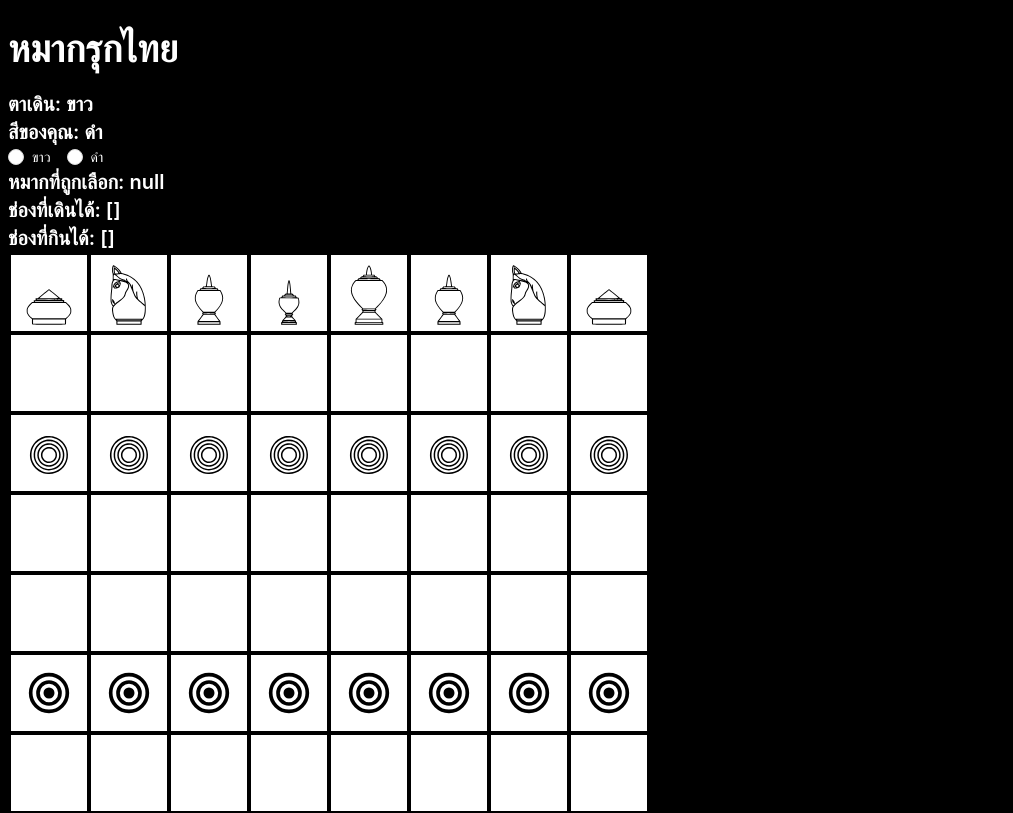
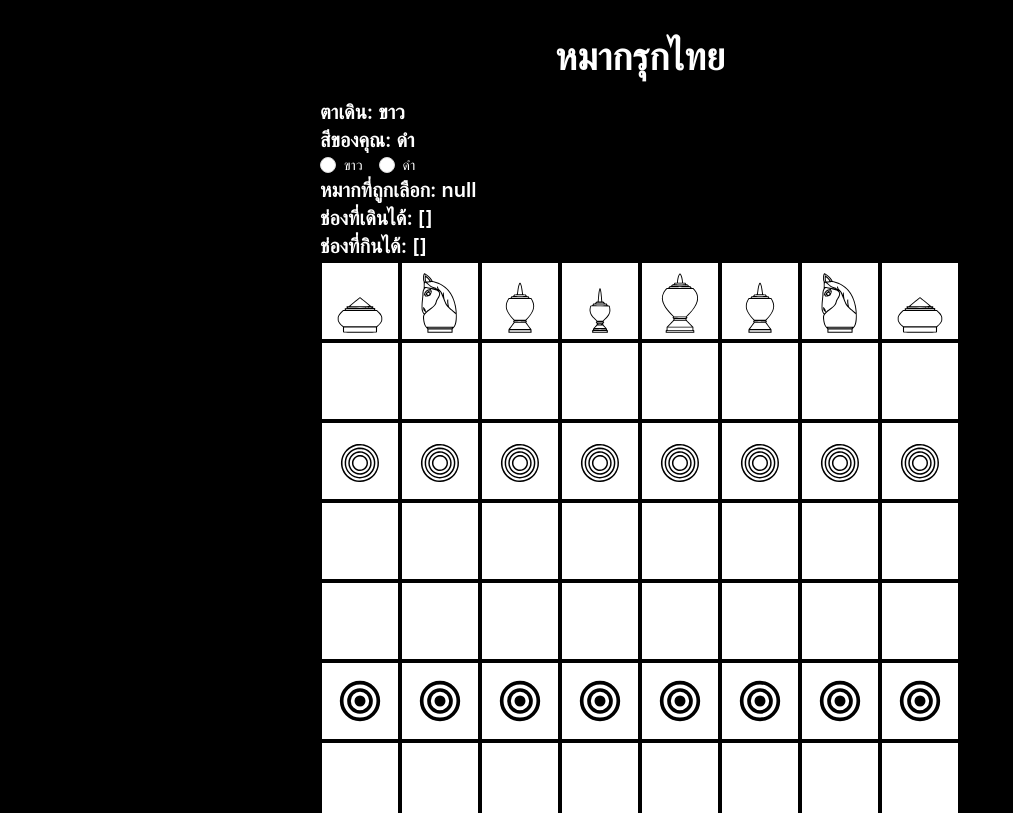
Before and after one commit to klinsc/makruk, a Next.js app: page / in a window 1280 px wide. Shown: the top 813 px of the page, without its empty margins (0-1013 px from the left). Built offline with nearby package versions, Linux system fonts and the light colour scheme.

Commit message:
altered: components ordering

```diff
--- a/src/pages/index.tsx
+++ b/src/pages/index.tsx
@@ -676,6 +676,15 @@ export default function Home() {
         <link rel="icon" href="/favicon.ico" />
       </Head>
       <main className={`${inter.className}`}>
+        <Row>
+          {/* เฮดเดอร์ */}
+          <Col
+            span={24}
+            style={{
+              display: 'flex',
+              flexDirection: 'column',
+              alignItems: 'center',
+            }}>
             <Typography.Title
               level={1}
               style={{
@@ -683,13 +692,29 @@ export default function Home() {
               }}>
               หมากรุกไทย
             </Typography.Title>
+          </Col>
+
+          {/* รายละเอียดบนกระดาน */}
+          <Col
+            span={24}
+            style={{
+              display: 'flex',
+              flexDirection: 'column',
+              alignItems: 'center',
+            }}>
+            <div
+              style={{
+                width: 640,
+              }}>
               <Typography.Title
                 level={4}
                 style={{
                   margin: 0,
                   color: '#fff',
                 }}>
-          {`ตาเดิน: ${turn === 'WHITE' ? 'ขาว' : 'ดำ'}`}
+                {`ตาเดิน: ${
+                  turn === 'WHITE' ? 'ขาว' : 'ดำ'
+                }`}
               </Typography.Title>
               <Typography.Title
                 level={4}
@@ -749,7 +774,17 @@ export default function Home() {
                   eatablePositions,
                 )}`}
               </Typography.Title>
+            </div>
+          </Col>
 
+          {/* กระดาน  */}
+          <Col
+            span={24}
+            style={{
+              display: 'flex',
+              flexDirection: 'column',
+              alignItems: 'center',
+            }}>
             <div
               style={{
                 width: 640,
@@ -782,10 +817,12 @@ export default function Home() {
                     // get the piece object
                     const pieceObject = pieceId
                       ? whitePieces.find(
-                      (item) => item && item.id === pieceId,
+                          (item) =>
+                            item && item.id === pieceId,
                         ) ||
                         blackPieces.find(
-                      (item) => item && item.id === pieceId,
+                          (item) =>
+                            item && item.id === pieceId,
                         )
                       : null
 
@@ -817,7 +854,8 @@ export default function Home() {
                     // check if the position is eatable
                     let isEatablePosition = false
                     if (eatablePositions.length > 0) {
-                  isEatablePosition = eatablePositions.some(
+                      isEatablePosition =
+                        eatablePositions.some(
                           (item) =>
                             item[0] === i && item[1] === j,
                         )
@@ -831,7 +869,8 @@ export default function Home() {
                           // if the piece is selected, add a bigger dashed border
                           border:
                             pieceObject &&
-                        selectedPieceId === pieceObject.id
+                            selectedPieceId ===
+                              pieceObject.id
                               ? '4px dashed #000'
                               : '2px solid #000',
 
@@ -844,7 +883,8 @@ export default function Home() {
                           // add shadow if the piece is selected
                           boxShadow:
                             pieceObject &&
-                        selectedPieceId === pieceObject.id
+                            selectedPieceId ===
+                              pieceObject.id
                               ? '0 0 10px 5px #000'
                               : '',
                         }}>
@@ -854,12 +894,14 @@ export default function Home() {
                             alt="chess"
                             // if the piece is selected, make it bigger
                             width={
-                          selectedPieceId === pieceObject.id
+                              selectedPieceId ===
+                              pieceObject.id
                                 ? 80
                                 : 66
                             }
                             height={
-                          selectedPieceId === pieceObject.id
+                              selectedPieceId ===
+                              pieceObject.id
                                 ? 80
                                 : 66
                             }
@@ -903,7 +945,9 @@ export default function Home() {
                                 return
                               }
 
-                          handleSelectPiece(pieceObject.id)
+                              handleSelectPiece(
+                                pieceObject.id,
+                              )
                               handleNewMovablePositions(
                                 pieceObject.id,
                               )
@@ -963,15 +1007,20 @@ export default function Home() {
                 border: '1px solid #000',
               }}>
               <Space style={{ margin: '1rem' }}>
-            <Button onClick={() => handleResetChessBoard()}>
+                <Button
+                  onClick={() => handleResetChessBoard()}>
                   Reset
                 </Button>
                 <Button
-              onClick={() => handleSaveChessBoardHistory()}>
+                  onClick={() =>
+                    handleSaveChessBoardHistory()
+                  }>
                   Save
                 </Button>
                 <Button
-              onClick={() => handleLoadChessBoardHistory()}>
+                  onClick={() =>
+                    handleLoadChessBoardHistory()
+                  }>
                   Load
                 </Button>
               </Space>
@@ -999,6 +1048,8 @@ export default function Home() {
                   ))
               }
             </div>
+          </Col>
+        </Row>
       </main>
     </>
   )
```
Lines whose indentation alone changed are shown as unchanged.
